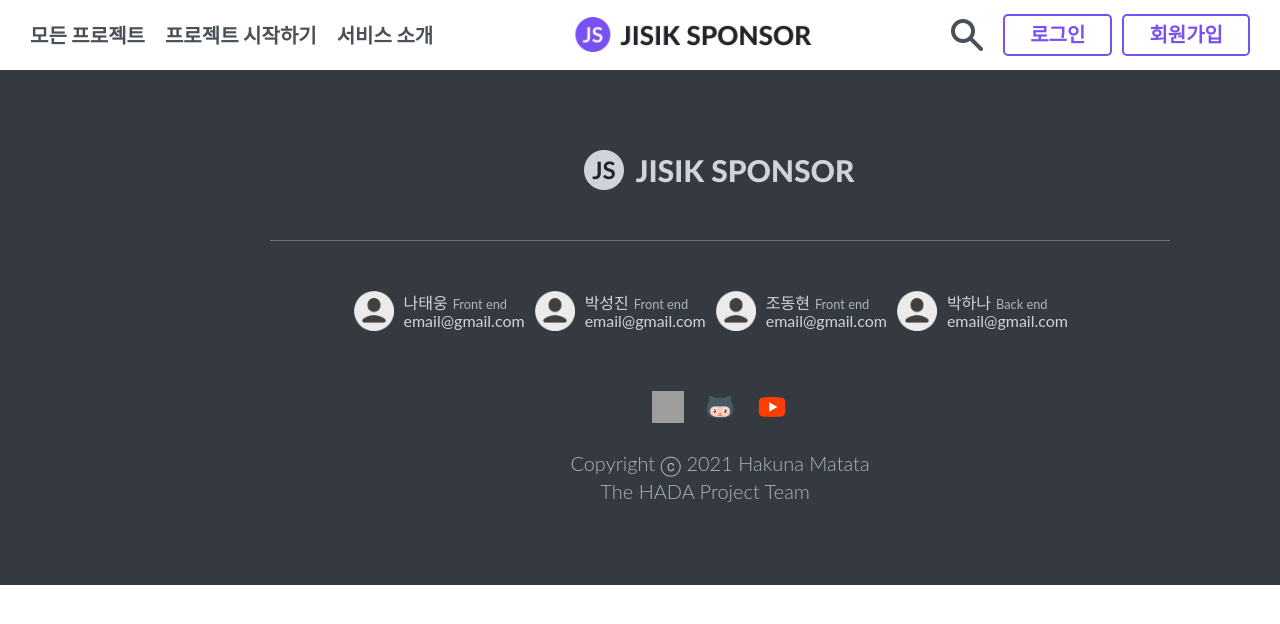
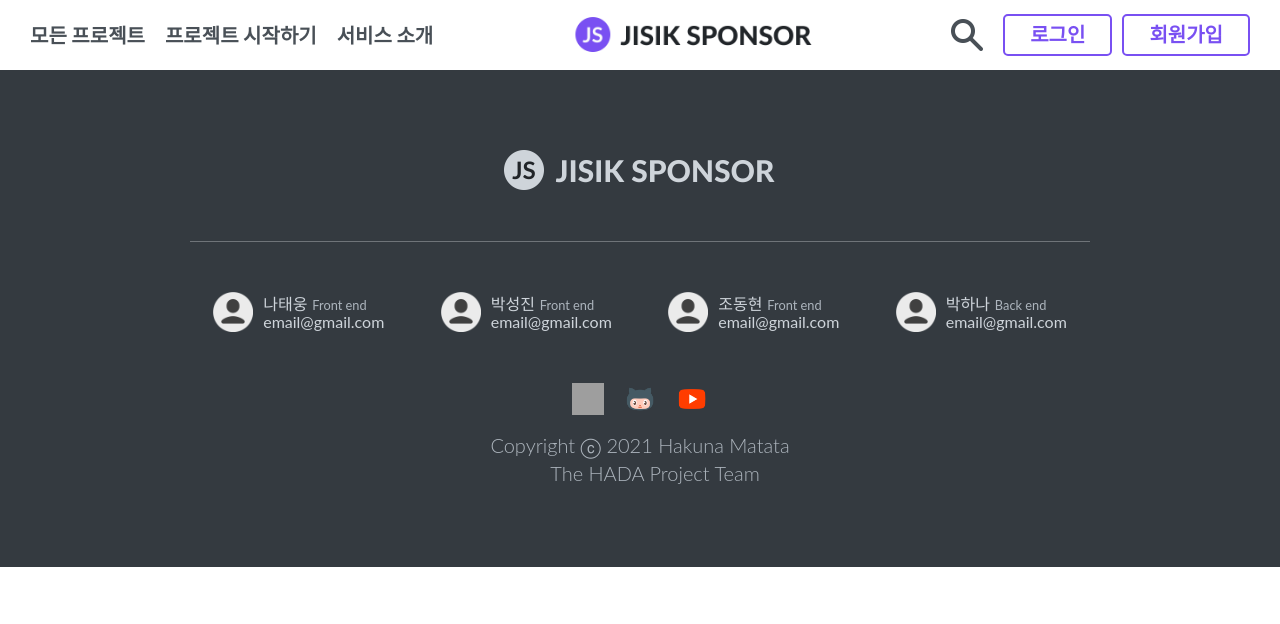
Before and after one commit to codestates/JISIK-SPONSOR, a React (Create React App) app in the folder client/: page / in a window 1280 px wide. Shown: the top 624 px of the page. Built offline with nearby package versions, Linux system fonts and the light colour scheme; grey boxes are pictures that could not be loaded.

Commit message:
[feat] Modify Header and Footer Component

```diff
--- a/client/src/components/Footer/styled.ts
+++ b/client/src/components/Footer/styled.ts
@@ -2,17 +2,16 @@ import styled from 'styled-components';
 
 export const FooterContainer = styled.footer`
   width: 100vw;
-  height: 515px;
   background-color: #343a40;
-  padding: 80px 270px;
+  padding: 80px 0;
 `;
 
 export const FooterWrapper = styled.div`
-  display: flex;
-  width: 900px;
-  flex-direction: column;
-  align-items: center;
-  justify-content: center;
+  width: 100%;
+  max-width: 960px;
+  padding: 0 30px;
+  margin: 0 auto;
+  text-align: center;
 
   img {
     width: 272px;
@@ -21,15 +20,9 @@ export const FooterWrapper = styled.div`
 `;
 
 export const TeamBox = styled.div`
-  display: flex;
-  justify-content: center;
-  align-items: center;
-  width: 900px;
-  height: 265px;
-  /* background-color: beige; */
+  width: 100%;
   margin-top: 50px;
   border-top: 1px solid rgba(248, 249, 250, 0.3);
-  position: relative;
 
   img {
     width: 40px;
@@ -39,23 +32,25 @@ export const TeamBox = styled.div`
 
 export const MemberBox = styled.div`
   display: flex;
+  justify-content: center;
   gap: 10px;
-  width: 733px;
-  position: absolute;
-  top: 50px;
-  /* margin-bottom: 50px; */
+  width: 100%;
+  margin: 50px 0;
 `;
 
 export const MemberProfile = styled.div`
   display: flex;
+  align-items: center;
+  justify-content: center;
+  width: 100%;
   gap: 10px;
 `;
 
 export const MemberInfo = styled.div`
   display: flex;
   flex-direction: column;
+  align-items: flex-start;
   justify-content: center;
-  align-items: flex-start;
   color: #ced4da;
 
   & > span {
@@ -76,12 +71,12 @@ export const MemberInfo = styled.div`
 `;
 
 export const Social = styled.div`
+  width: 100%;
   display: flex;
-  width: 100%;
   justify-content: center;
+  align-items: center;
+  margin-bottom: 15px;
   gap: 20px;
-  position: absolute;
-  top: 150px;
 
   img {
     width: 32px;
@@ -90,7 +85,6 @@ export const Social = styled.div`
 `;
 
 export const Copyright = styled.p`
-  position: absolute;
   bottom: 0;
   font-family: Lato;
   font-size: 20px;
--- a/client/src/components/Header/Header.styled.ts
+++ /dev/null
@@ -1 +0,0 @@
-import styled from 'styled-components';
--- a/client/src/components/Header/Header.tsx
+++ b/client/src/components/Header/Header.tsx
@@ -1,71 +1,8 @@
 import React from 'react';
-import styled from 'styled-components';
 import { Link } from 'react-router-dom';
 import Logo from 'images/logo-img.png';
 import Search from 'images/icons/search-icon.png';
-
-const NavContainer = styled.header`
-  display: flex;
-  position: relative;
-  justify-content: space-between;
-  align-items: center;
-  padding: 0 30px;
-  /* background-color: beige; */
-  width: 100%;
-  height: 70px;
-
-  img {
-    width: 272px;
-    cursor: pointer;
-  }
-`;
-
-const NavbarL = styled.div`
-  display: flex;
-  justify-content: flex-start;
-  align-items: center;
-  gap: 20px;
-  width: 407px;
-  height: 29px;
-  color: #495057;
-  font-size: 20px;
-  font-weight: 700;
-`;
-
-const NavbarR = styled.div`
-  display: flex;
-  justify-content: center;
-  align-items: center;
-  gap: 10px;
-
-  img {
-    width: 32px;
-    height: 32px;
-    margin-right: 10px;
-    cursor: pointer;
-  }
-`;
-
-const NavButton = styled.button`
-  display: flex;
-  justify-content: center;
-  align-items: center;
-  height: 42px;
-  padding: 10px 25px;
-  border-radius: 5px;
-  border: 2px solid #7950f2;
-  color: #7950f2;
-  background-color: transparent;
-  line-height: 1.4;
-  font-size: 20px;
-  font-weight: 700;
-  cursor: pointer;
-
-  &:hover {
-    color: #fff;
-    background-color: #7950f2;
-  }
-`;
+import { NavContainer, NavbarL, NavbarR, NavButton } from './styled';
 
 const Header: React.FC = () => {
   return (
--- /dev/null
+++ b/client/src/components/Header/styled.ts
@@ -0,0 +1,64 @@
+import styled from 'styled-components';
+
+export const NavContainer = styled.header`
+  display: flex;
+  position: relative;
+  justify-content: space-between;
+  align-items: center;
+  padding: 0 30px;
+  /* background-color: beige; */
+  width: 100%;
+  height: 70px;
+
+  img {
+    width: 272px;
+    cursor: pointer;
+  }
+`;
+
+export const NavbarL = styled.div`
+  display: flex;
+  justify-content: flex-start;
+  align-items: center;
+  gap: 20px;
+  width: 407px;
+  height: 29px;
+  color: #495057;
+  font-size: 20px;
+  font-weight: 700;
+`;
+
+export const NavbarR = styled.div`
+  display: flex;
+  justify-content: center;
+  align-items: center;
+  gap: 10px;
+
+  img {
+    width: 32px;
+    height: 32px;
+    margin-right: 10px;
+    cursor: pointer;
+  }
+`;
+
+export const NavButton = styled.button`
+  display: flex;
+  justify-content: center;
+  align-items: center;
+  height: 42px;
+  padding: 10px 25px;
+  border-radius: 5px;
+  border: 2px solid #7950f2;
+  color: #7950f2;
+  background-color: transparent;
+  line-height: 1.4;
+  font-size: 20px;
+  font-weight: 700;
+  cursor: pointer;
+
+  &:hover {
+    color: #fff;
+    background-color: #7950f2;
+  }
+`;
```
